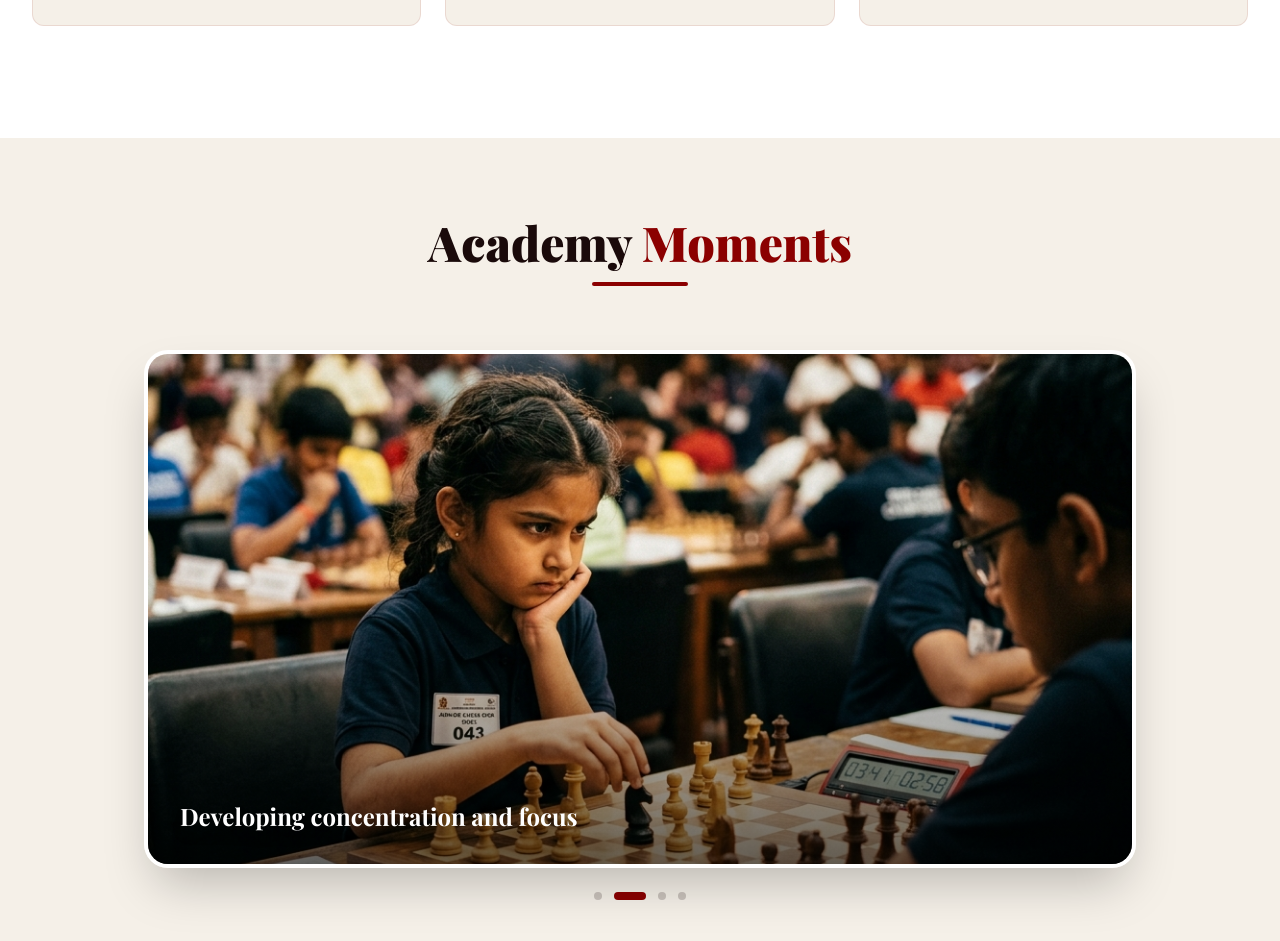
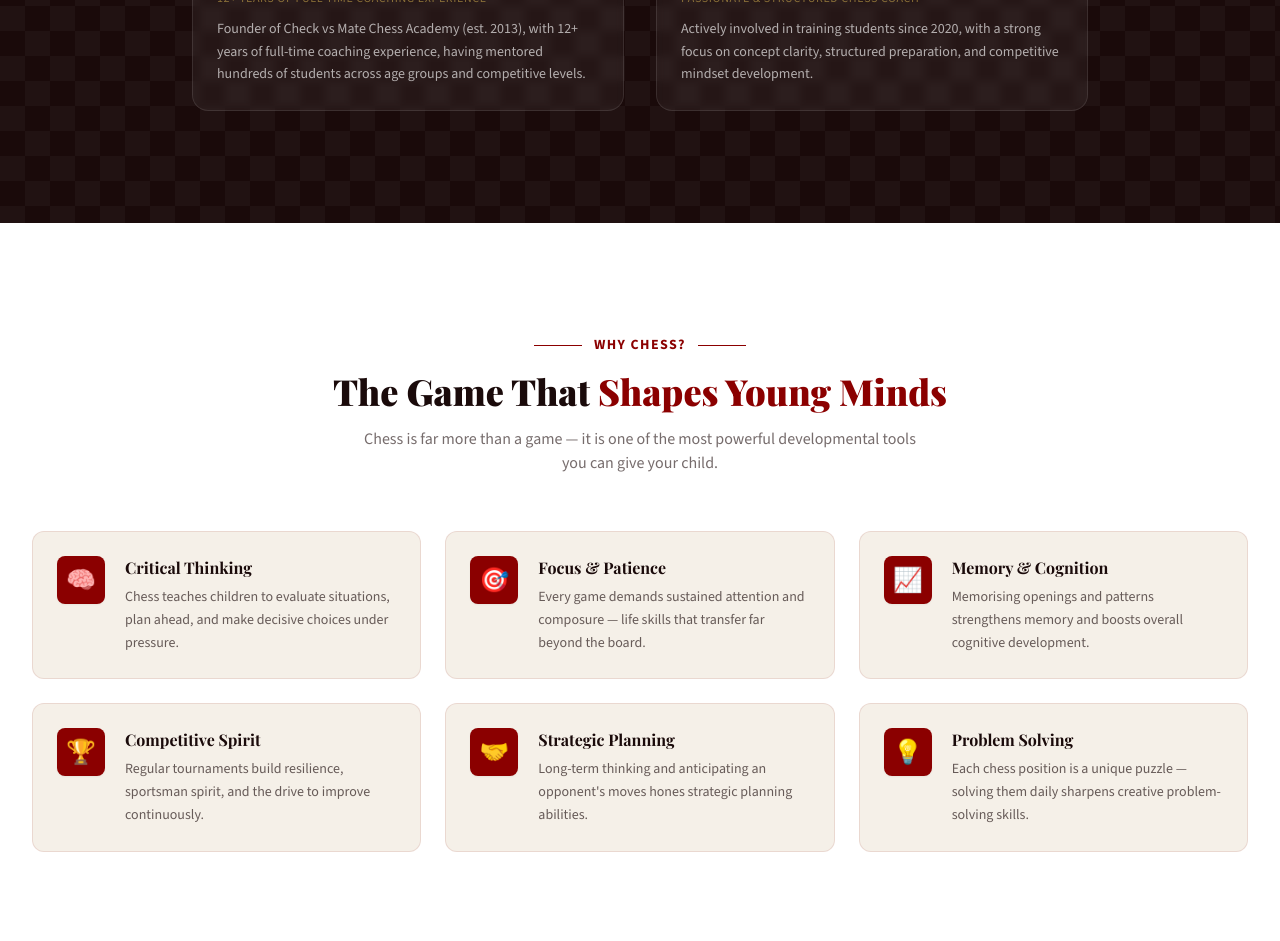
Before and after one commit to shivashankar-ux/chessacademy_nextJS_chirag_client_R, a Next.js app: page / in a window 1280 px wide. Shown: the part 3720-4661 px from the top of the page. Built offline with nearby package versions, Linux system fonts and the light colour scheme.

Commit message:
Move carousel to 3rd section and use academy images

```diff
--- a/app/page.tsx
+++ b/app/page.tsx
@@ -23,9 +23,9 @@ export default function HomePage() {
     <>
       <AboutSummary />
       <Programs />
+      <GalleryCarousel />
       <Coaches />
       <WhyChess />
-      <GalleryCarousel />
       <Testimonials />
       <CTABanner />
     </>
--- a/components/GalleryCarousel.tsx
+++ b/components/GalleryCarousel.tsx
@@ -6,24 +6,24 @@ import { ChevronLeft, ChevronRight } from "lucide-react";
 
 const images = [
   {
-    src: "/images/carousel-1.png",
-    alt: "Kids learning chess at the academy",
-    caption: "Strategic learning in a modern environment"
+    src: "/images/photo1.jpg",
+    alt: "Chess Academy students in action",
+    caption: "Dynamic learning and strategic engagement"
   },
   {
-    src: "/images/carousel-2.png",
-    alt: "Intense focus during a chess tournament",
-    caption: "Developing concentration and focus"
+    src: "/images/photo2.jpg",
+    alt: "Focus and concentration at the academy",
+    caption: "Fostering deep focus through the game"
   },
   {
-    src: "https://images.pexels.com/photos/814133/pexels-photo-814133.jpeg?auto=compress&cs=tinysrgb&w=1200",
-    alt: "Online chess training session",
-    caption: "Flexible online coaching for all"
+    src: "/images/photo3.jpg",
+    alt: "Chess tournament success",
+    caption: "Preparing for competitive excellence"
   },
   {
-    src: "https://images.pexels.com/photos/1015568/pexels-photo-1015568.jpeg?auto=compress&cs=tinysrgb&w=1200",
-    alt: "Hands moving chess piece",
-    caption: "Mastering the art of every move"
+    src: "/images/photo1.jpg",
+    alt: "Academy classroom session",
+    caption: "Interactive group training sessions"
   }
 ];
 
```
